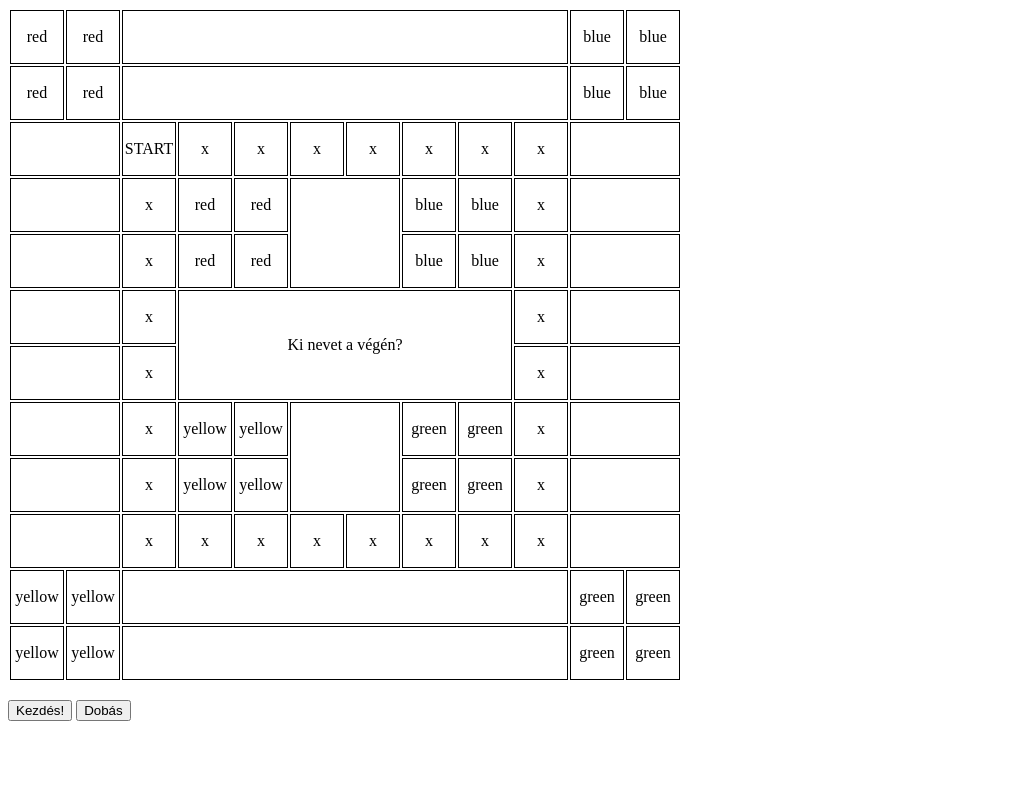
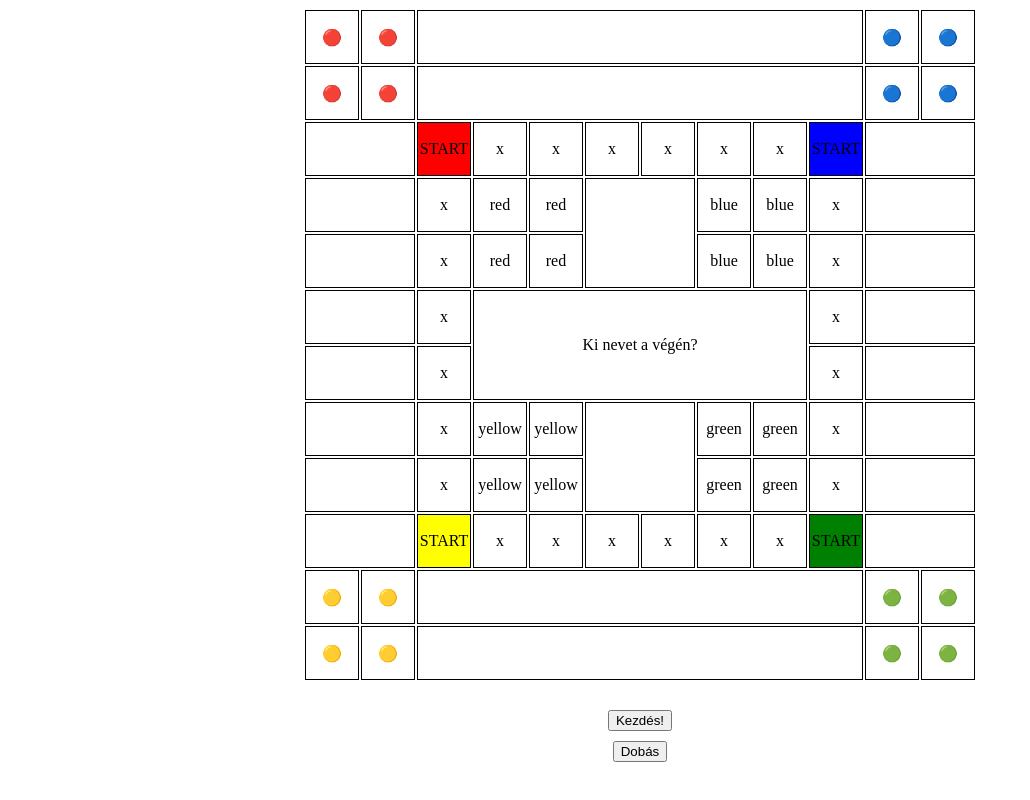
Before and after one commit to tothkatackik/kinevetavegen, a plain HTML site: page index.html in a window 1280 px wide. Shown: the whole page, without its empty margins (0-1030 px from the left). Drawn offline with Linux system fonts and the light colour scheme.

Commit message:
nagyonjokvagyunk

```diff
--- a/index.html
+++ b/index.html
@@ -10,29 +10,29 @@
 <body>
     <table>
         <tr>
-            <td>red</td>
-            <td>red</td>
+            <td>🔴</td>
+            <td>🔴</td>
             <td colspan="8"></td>
-            <td>blue</td>
-            <td>blue</td>
+            <td>🔵</td>
+            <td>🔵</td>
         </tr>
         <tr>
-            <td>red</td>
-            <td>red</td>
+            <td>🔴</td>
+            <td>🔴</td>
             <td colspan="8"></td>
-            <td>blue</td>
-            <td>blue</td>
+            <td>🔵</td>
+            <td>🔵</td>
         </tr>
         <tr>
             <td colspan="2"></td>
-            <td>START</td>
+            <td id="redstart">START</td>
             <td>x</td>
             <td>x</td>
             <td>x</td>
             <td>x</td>
             <td>x</td>
             <td>x</td>
-            <td>x</td>
+            <td id="bluestart">START</td>
             <td colspan="2"></td>
         </tr>
         <tr>
@@ -92,29 +92,29 @@
         </tr>
         <tr>
             <td colspan="2"></td>
+            <td id="yellowstart">START</td>
             <td>x</td>
             <td>x</td>
             <td>x</td>
             <td>x</td>
             <td>x</td>
             <td>x</td>
-            <td>x</td>
-            <td>x</td>
+            <td id="greenstart">START</td>
             <td colspan="2"></td>
         </tr>
         <tr>
-            <td>yellow</td>
-            <td>yellow</td>
+            <td>🟡</td>
+            <td>🟡</td>
             <td colspan="8"></td>
-            <td>green</td>
-            <td>green</td>
+            <td>🟢</td>
+            <td>🟢</td>
         </tr>
         <tr>
-            <td>yellow</td>
-            <td>yellow</td>
+            <td>🟡</td>
+            <td>🟡</td>
             <td colspan="8"></td>
-            <td>green</td>
-            <td>green</td>
+            <td>🟢</td>
+            <td>🟢</td>
         </tr>
     </table>
     <br>
--- a/style.css
+++ b/style.css
@@ -4,3 +4,28 @@ td {
     height: 50px;
     text-align: center;
 }
+
+#redstart {
+    background-color: red;
+}
+
+#bluestart {
+    background-color: blue;
+}
+
+#yellowstart {
+    background-color: yellow;
+}
+
+#greenstart {
+    background-color: green;
+}
+
+table {
+    margin: auto;
+}
+
+input {
+    display: block;
+    margin: 10px auto;
+}
```
